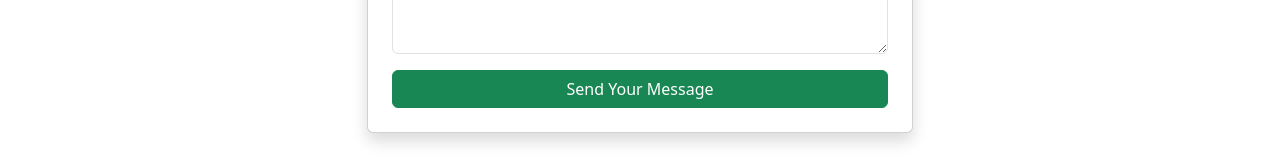
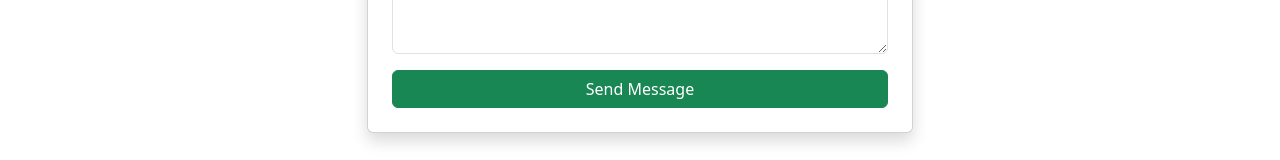
Before and after one commit to adityaprajapati066/restraurant1.pro, a React (Vite) app in the folder Restraurant/: page /contact in a window 1280 px wide. Shown: the part 355-515 px from the top of the page. Built offline with nearby package versions, Linux system fonts and the light colour scheme.

Commit message:
Contact Changed

```diff
--- a/Restraurant/src/components/Contact.jsx
+++ b/Restraurant/src/components/Contact.jsx
@@ -115,7 +115,7 @@ async function handleSubmit(e) {
             ></textarea>
 
             <button className="btn btn-success w-100">
-              Send Your Message
+              Send Message
             </button>
 
           </form>
```
